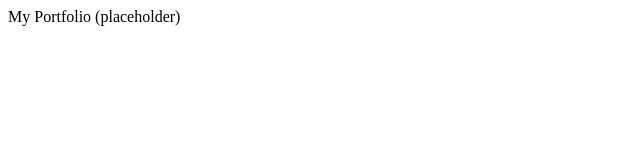
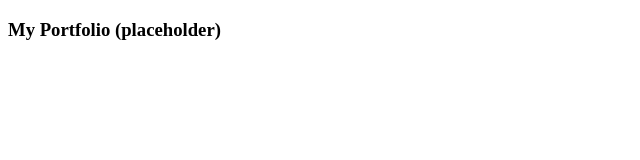
Before and after one commit to mdb255/mdb-portfolio, a website: page public/index.html in a window 1280 px wide. Shown: the whole page, without its empty margins (0-640 px from the left). Drawn offline with Linux system fonts and the light colour scheme.

Commit message:
Dockerize

```diff
--- a/public/index.html
+++ b/public/index.html
@@ -5,6 +5,6 @@
   <title>My Portfolio</title>
 </head>
 <body>
-  My Portfolio (placeholder)
+  <h3>My Portfolio (placeholder)</h3>
 </body>
 </html>
```
Also changed, not shown: 1 other file.
